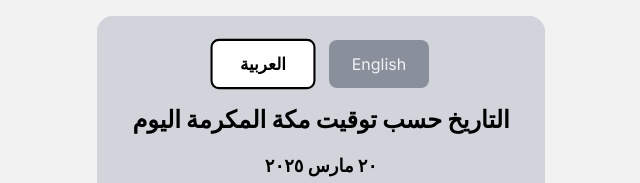
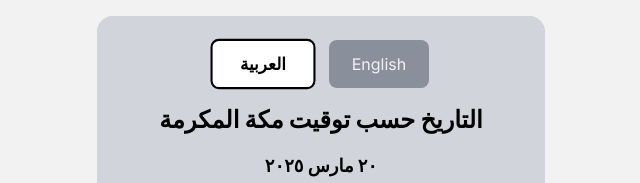
Before and after one commit to YazanMuqbel/hijriconverter.com, a Next.js app: page /arabic in a window 1280 px wide. Shown: the top 183 px of the page, without its empty margins (319-959 px from the left). Built offline with nearby package versions, Linux system fonts and the light colour scheme; no server answers.

Commit message:
Updated favicon and browser tab title

```diff
--- a/app/page.js
+++ b/app/page.js
@@ -18,7 +18,7 @@ const translations = {
     pageImage: "https://www.mywebsite.com/og-image.jpg",
   },
   ar: {
-    makkahTime: "التاريخ حسب توقيت مكة المكرمة اليوم",
+    makkahTime: "التاريخ حسب توقيت مكة المكرمة",
     pageTitle: "محول التاريخ الهجري والميلادي | موقعي",
     pageDescription: "حوّل التواريخ بين التقويمين الهجري والميلادي بدقة باستخدام أداتنا المجانية.",
     pageURL: "https://www.mywebsite.com/arabic",
--- a/components/SEOHead.js
+++ b/components/SEOHead.js
@@ -35,7 +35,7 @@ const SEOHead = ({ title, description, url, image }) => {
         <link rel="manifest" href="/site.webmanifest" />
 
       {/*DataFast Analytics & Tracking */}
-      <script
+<script
   defer
   data-website-id="67db34a4e998975001d0596a"
   data-domain="hijriconverter.com"
```
